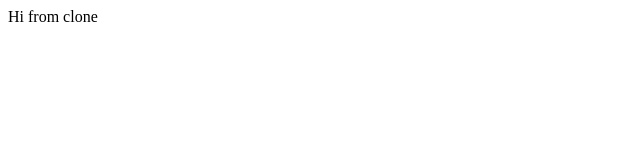
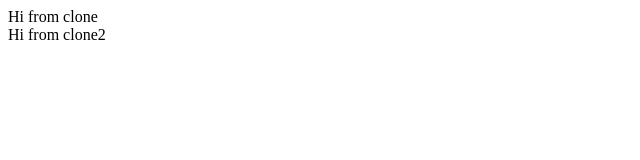
Before and after one commit to Kazakoff/PR2020_2, a website: page public_html/index.html in a window 1280 px wide. Shown: the full height of the page, 0-640 px from the left. Drawn offline with Linux system fonts and the light colour scheme.

Commit message:
clone hi 2

```diff
--- a/public_html/index.html
+++ b/public_html/index.html
@@ -12,5 +12,6 @@
     </head>
     <body>
         <div>Hi from clone</div>
+        <div>Hi from clone2</div>
     </body>
 </html>
```
